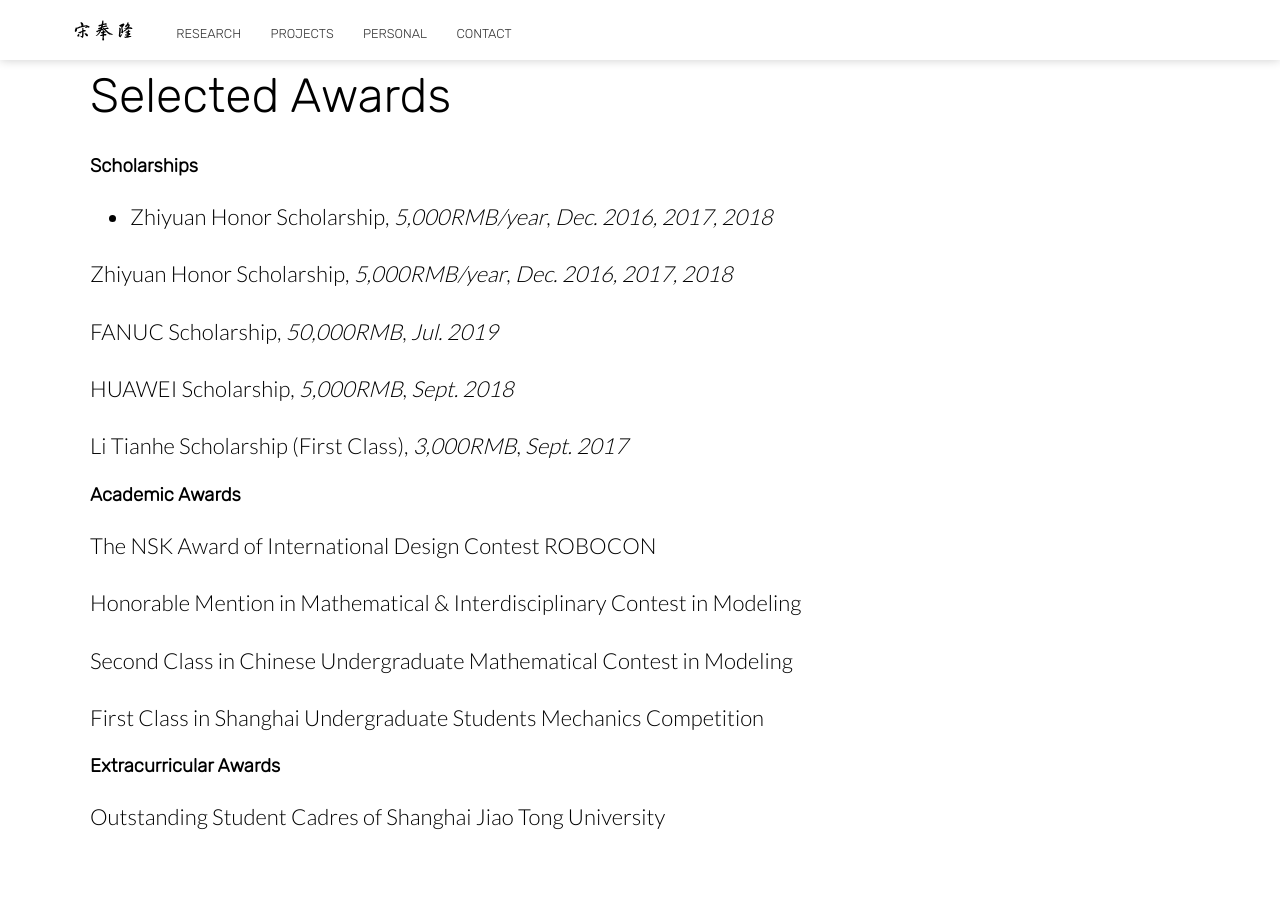
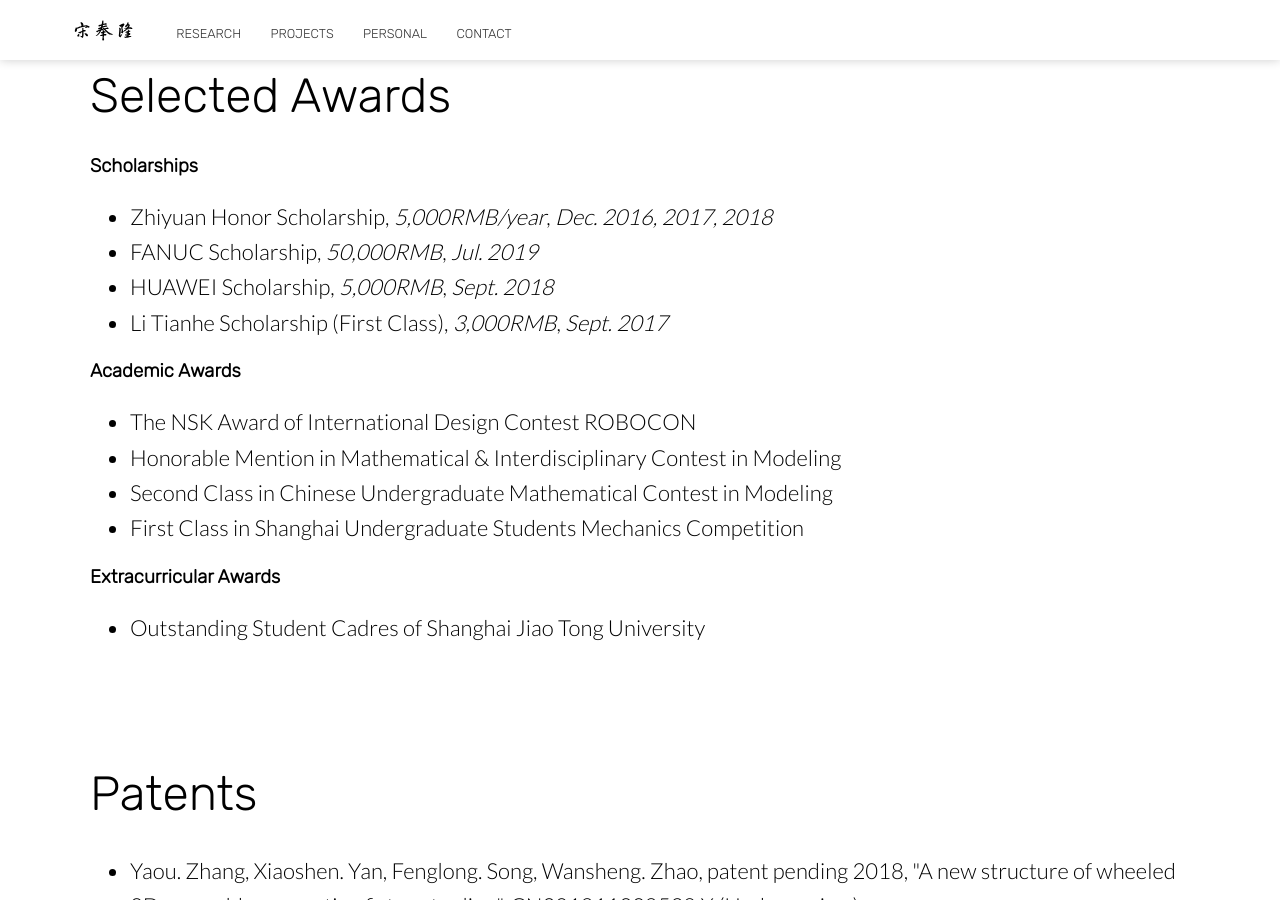
Before and after one commit to FenglongSong/fenglongsong.github.io, a Jekyll site: the page built from index.html, in a window 1280 px wide and 900 px high, scrolled down 1982 px. Built offline with Jekyll 4.4.1, drawn with Linux system fonts in a browser that asks for light colours; nearby versions of some CDN libraries.

Commit message:
Update index.html

```diff
--- a/index.html
+++ b/index.html
@@ -51,19 +51,31 @@ bottom_image: https://unsplash.it/2000/1322?a=.png
 				<h3 class="editable">Scholarships </h3>
 				<ul>
 					<li>Zhiyuan Honor Scholarship, <i>5,000RMB/year</i>, <i>Dec. 2016, 2017, 2018</i></li>
+					<li>FANUC Scholarship, <i>50,000RMB</i>, <i>Jul. 2019</i></li>
+					<li>HUAWEI Scholarship, <i>5,000RMB</i>, <i>Sept. 2018</i></li>
+					<li>Li Tianhe Scholarship (First Class), <i>3,000RMB</i>, <i>Sept. 2017</i></li>
 				</ul>
-				<p class="editable">Zhiyuan Honor Scholarship, <i>5,000RMB/year</i>, <i>Dec. 2016, 2017, 2018</i></p>
+				<!-- <p class="editable">Zhiyuan Honor Scholarship, <i>5,000RMB/year</i>, <i>Dec. 2016, 2017, 2018</i></p>
 				<p class="editable">FANUC Scholarship, <i>50,000RMB</i>, <i>Jul. 2019</i></p>
 				<p class="editable">HUAWEI Scholarship, <i>5,000RMB</i>, <i>Sept. 2018</i></p>
-				<p class="editable">Li Tianhe Scholarship (First Class), <i>3,000RMB</i>, <i>Sept. 2017</i></p>
+				<p class="editable">Li Tianhe Scholarship (First Class), <i>3,000RMB</i>, <i>Sept. 2017</i></p> -->
 
 				<h3 class="editable">Academic Awards</h3>
-				<p class="editable">The NSK Award of International Design Contest ROBOCON</p>
+				<ul>
+					<li>The NSK Award of International Design Contest ROBOCON</li>
+					<li>Honorable Mention in Mathematical & Interdisciplinary Contest in Modeling</li>
+					<li>Second Class in Chinese Undergraduate Mathematical Contest in Modeling</li>
+					<li>First Class in Shanghai Undergraduate Students Mechanics Competition</li>
+				</ul>
+				<!-- <p class="editable">The NSK Award of International Design Contest ROBOCON</p>
 				<p class="editable">Honorable Mention in Mathematical & Interdisciplinary Contest in Modeling</p>
 				<p class="editable">Second Class in Chinese Undergraduate Mathematical Contest in Modeling</p>
-				<p class="editable">First Class in Shanghai Undergraduate Students Mechanics Competition</p>
+				<p class="editable">First Class in Shanghai Undergraduate Students Mechanics Competition</p> -->
 				<h3 class="editable">Extracurricular Awards</h3>
-				<p class="editable">Outstanding Student Cadres of Shanghai Jiao Tong University</p>
+				<ul>
+					<li>Outstanding Student Cadres of Shanghai Jiao Tong University</li>
+				</ul>
+				<!-- <p class="editable">Outstanding Student Cadres of Shanghai Jiao Tong University</p> -->
 			</div>
 		</div>
 	</section>
@@ -72,7 +84,10 @@ bottom_image: https://unsplash.it/2000/1322?a=.png
 		<div class="container flex">
 			<div class="text">
 				<h2 class="editable">Patents</h2>
-				<p class="editable">Yaou. Zhang, Xiaoshen. Yan, Fenglong. Song, Wansheng. Zhao, patent pending 2018, "A new structure of wheeled 3D moveable supporting fixture tooling", CN201811338598.X (Under review)</p>
+				<ul>
+					<li>Yaou. Zhang, Xiaoshen. Yan, Fenglong. Song, Wansheng. Zhao, patent pending 2018, "A new structure of wheeled 3D moveable supporting fixture tooling", CN201811338598.X (Under review)</li>
+				</ul>
+				<!-- <p class="editable">Yaou. Zhang, Xiaoshen. Yan, Fenglong. Song, Wansheng. Zhao, patent pending 2018, "A new structure of wheeled 3D moveable supporting fixture tooling", CN201811338598.X (Under review)</p> -->
 			</div>
 		</div>
 	</section>
@@ -81,8 +96,12 @@ bottom_image: https://unsplash.it/2000/1322?a=.png
 			<div class="container flex">
 				<div class="text">
 					<h2 class="editable">Student Work</h2>
-					<p class="editable">Monitor of class Eight, School of Mechanical Engineering, <i>Aug. 2016 - Sept. 2017</i></p>
-					<p class="editable">Minister of department of innovation, Students’ Innovation Center, <i>Nov. 2017 - Nov. 2018</i></p>
+					<ul>
+						<li>Monitor of class Eight, School of Mechanical Engineering, <i>Aug. 2016 - Sept. 2017</i></li>
+						<li>Minister of department of innovation, Students’ Innovation Center, <i>Nov. 2017 - Nov. 2018</i></li>
+					</ul>
+					<!-- <p class="editable">Monitor of class Eight, School of Mechanical Engineering, <i>Aug. 2016 - Sept. 2017</i></p>
+					<p class="editable">Minister of department of innovation, Students’ Innovation Center, <i>Nov. 2017 - Nov. 2018</i></p> -->
 				</div>
 			</div>
 	</section>
```
